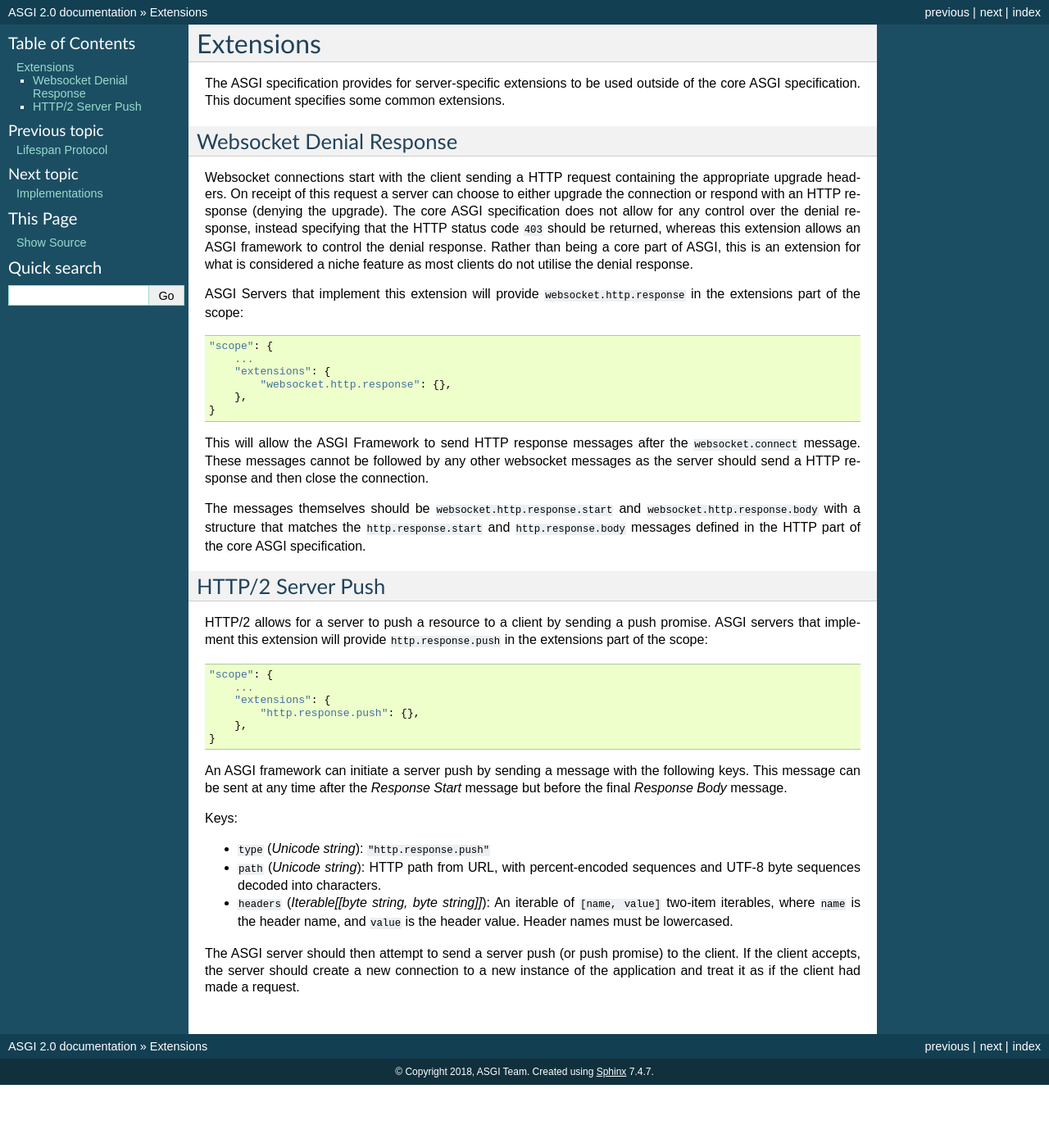
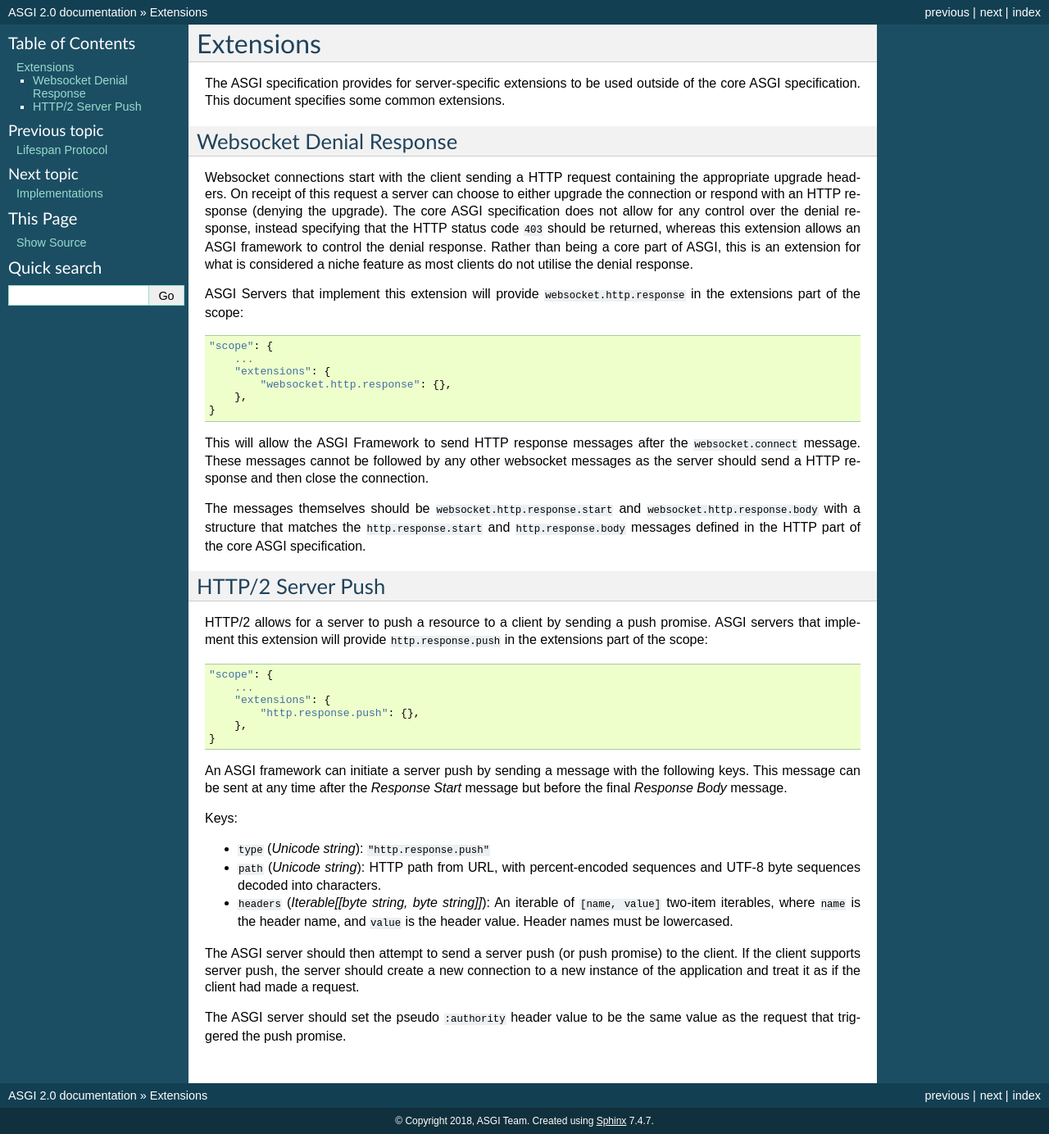
Before and after one commit to goldentroll/asgiref, a Sphinx documentation site: the page built from docs/extensions.rst, in a window 1280 px wide. Shown: the whole page at 82% size. Built offline with Sphinx 7.4.7, drawn with Linux system fonts in a browser that asks for light colours; before the commit the page ends 1324 px from its top, so only the background shows below that.

Commit message:
Clarify aspects of the server push extension (#121)
* Clarify the "acceptance" of a push promise

It isn't accepted directly but rather the client can indicate it
doesn't accept any push promises or it can reject specific ones.

* Clarify how the server should set the authority header

I think this makes sense as the push promise should relate to the
request that has triggered it. I also think as it is a pseudo header
it is the server's responsibility to set it.

```diff
--- a/docs/extensions.rst
+++ b/docs/extensions.rst
@@ -70,6 +70,9 @@ Keys:
   ``value`` is the header value. Header names must be lowercased.
 
 The ASGI server should then attempt to send a server push (or push
-promise) to the client. If the client accepts, the server should create
-a new connection to a new instance of the application and treat it as
-if the client had made a request.
+promise) to the client. If the client supports server push, the server
+should create a new connection to a new instance of the application
+and treat it as if the client had made a request.
+
+The ASGI server should set the pseudo ``:authority`` header value to
+be the same value as the request that triggered the push promise.
```
